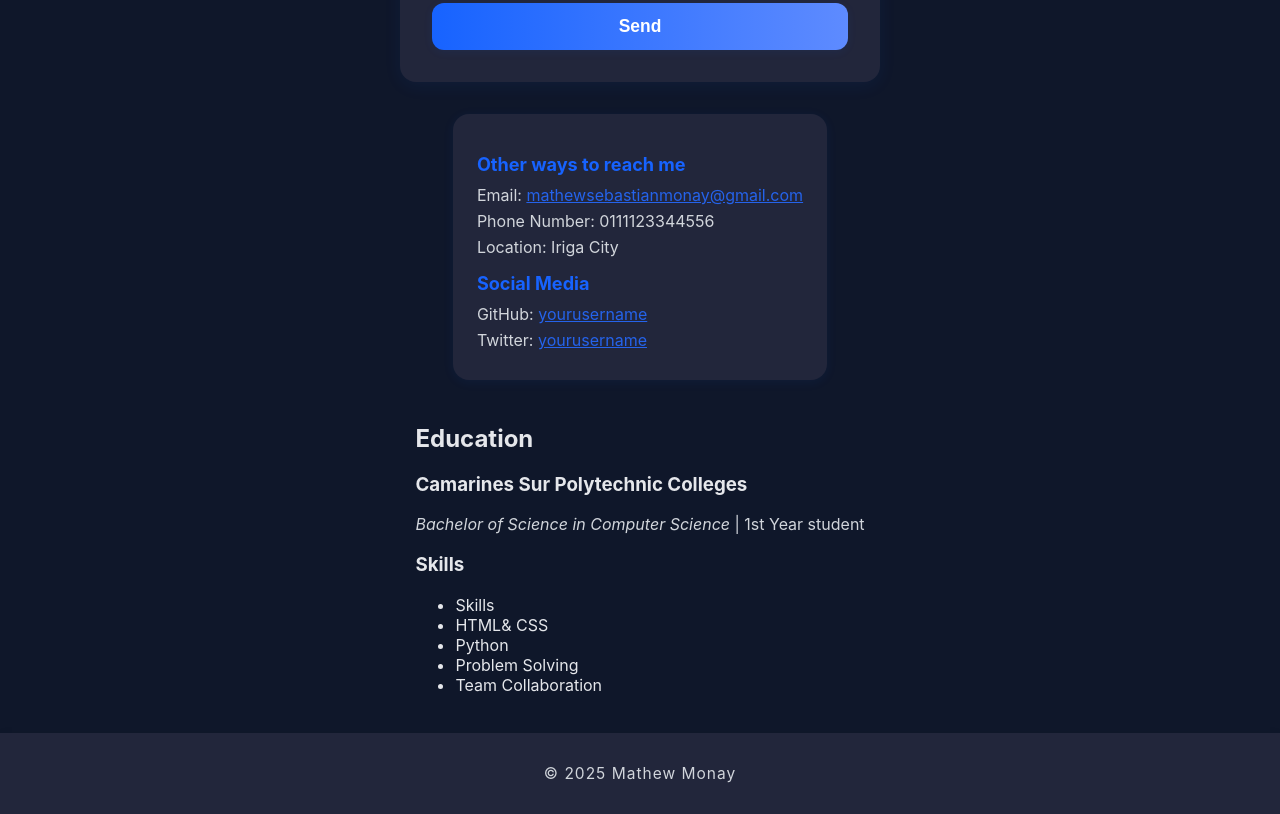
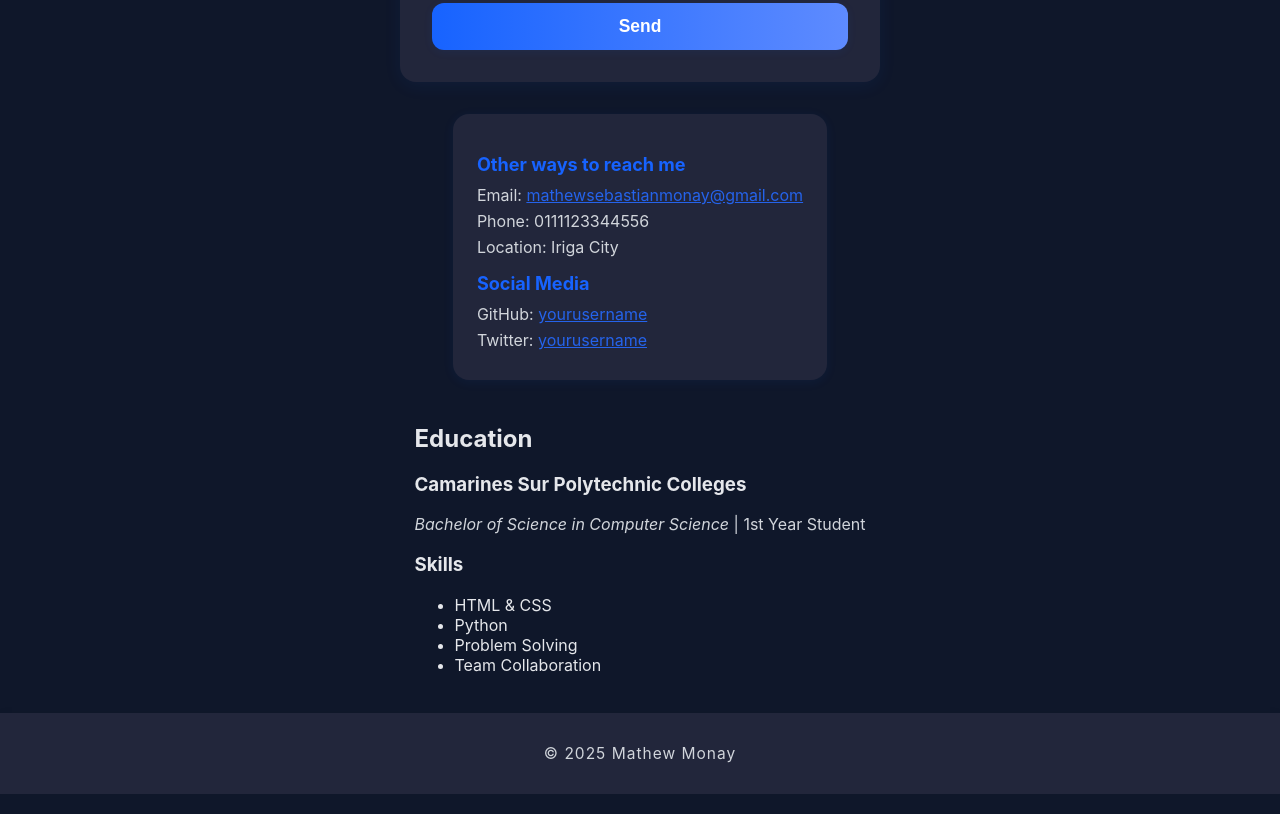
Before and after one commit to Mathew-28/mathew_portfolio, a plain HTML site: page contact.html in a window 1280 px wide. Shown: the part 720-1534 px from the top of the page. Drawn offline with Linux system fonts and the light colour scheme.

Commit message:
Fix HTML formatting and structure in contact.html

```diff
--- a/contact.html
+++ b/contact.html
@@ -39,23 +39,25 @@
     <section class="contact-info" data-reveal data-direction="up">
       <h2>Other ways to reach me</h2>
       <p>Email: <a href="mailto:mathewsebastianmonay@gmail.com">mathewsebastianmonay@gmail.com</a></p>
-      <p>Phone Number: 0111123344556</p>
+      <p>Phone: 0111123344556</p>
       <p>Location: Iriga City</p>
+
       <h2>Social Media</h2>
       <p>GitHub: <a href="https://github.com/yourusername" target="_blank" rel="noopener">yourusername</a></p>
       <p>Twitter: <a href="https://twitter.com/yourusername" target="_blank" rel="noopener">yourusername</a></p>
     </section>
+
     <section class="experience" data-reveal data-direction="up">
-        <h2>Education</h2>
+      <h2>Education</h2>
       <div class="experience-item">
         <h3>Camarines Sur Polytechnic Colleges</h3>
-        <p><em>Bachelor of Science in Computer Science</em> | 1st Year student</p>
+        <p><em>Bachelor of Science in Computer Science</em> | 1st Year Student</p>
       </div>
+
       <div class="experience-item">
         <h3>Skills</h3>
-    <ul>
-          <li>Skills</li>
-          <li>HTML& CSS</li>
+        <ul>
+          <li>HTML & CSS</li>
           <li>Python</li>
           <li>Problem Solving</li>
           <li>Team Collaboration</li>
@@ -69,6 +71,7 @@
       <p>© <span id="year-contact"></span> Mathew Monay</p>
     </div>
   </footer>
+
   <script src="main.js"></script>
   <script>
     // Dynamically set the current year in the footer
```
